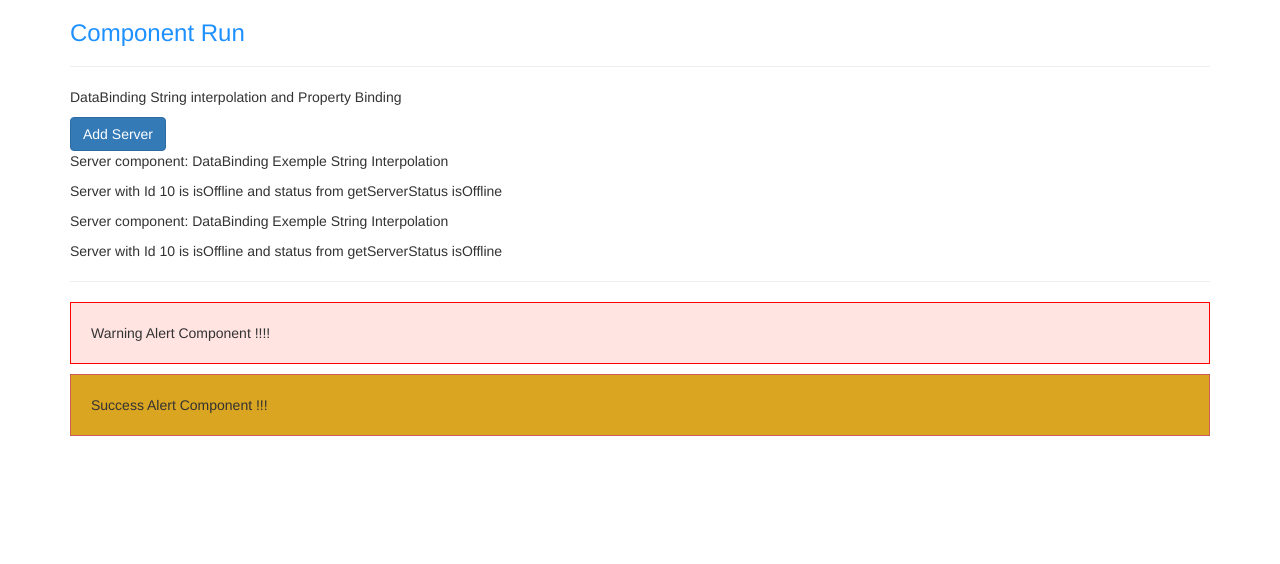
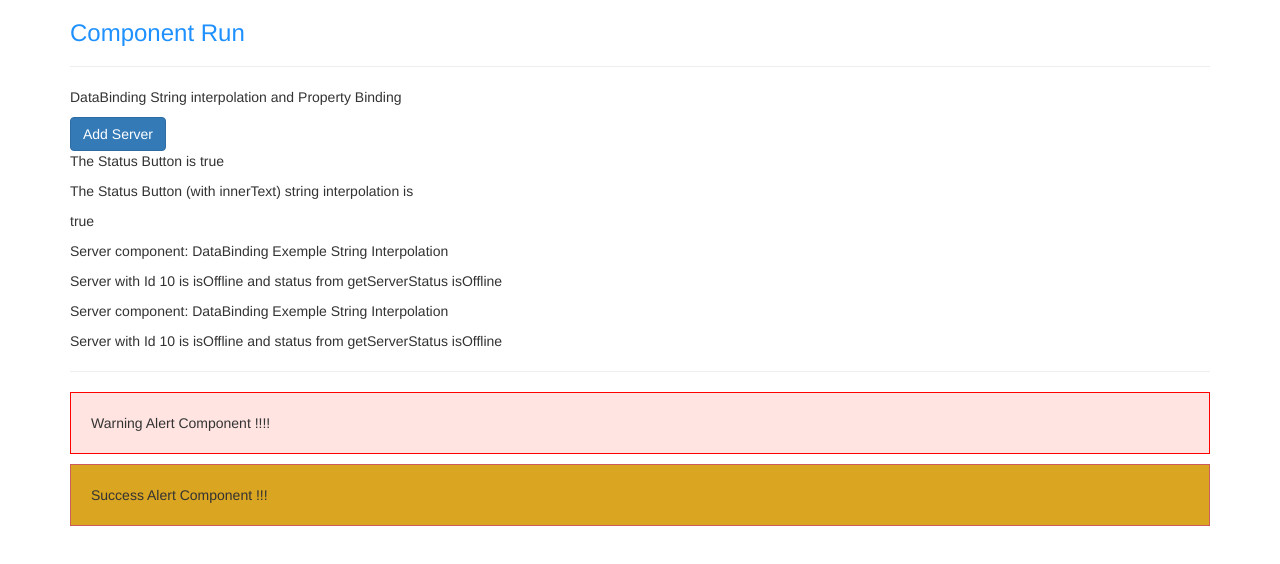
Before and after one commit to wassimajjali/Angular-8-Complete-Guide, an Angular app in the folder Angular8FirstApp/: page / in a window 1280 px wide. Shown: the top 564 px of the page. Built offline with nearby package versions, Linux system fonts and the light colour scheme.

Commit message:
Property Binding vs String interpolation

```diff
--- a/Angular8FirstApp/src/app/servers/servers.component.html
+++ b/Angular8FirstApp/src/app/servers/servers.component.html
@@ -1,4 +1,9 @@
 <p>DataBinding String interpolation and Property Binding</p>
-<button class="btn btn-primary" [disabled]="!AllowNewServer">Add Server</button>
+<button class="btn btn-primary" [disabled]="!allowNewServer">Add Server</button>
+<p>The Status Button is {{allowNewServer}}</p>
+<p>
+    The Status Button (with innerText) string interpolation is
+</p>
+<p [innerText]="allowNewServer"></p>
 <app-server></app-server>
 <app-server></app-server>
--- a/Angular8FirstApp/src/app/servers/servers.component.ts
+++ b/Angular8FirstApp/src/app/servers/servers.component.ts
@@ -15,10 +15,10 @@ import { Component, OnInit } from '@angular/core';
   styleUrls: ['./servers.component.css']
 })
 export class ServersComponent implements OnInit {
-  AllowNewServer = false;
+  allowNewServer = false;
   constructor() {
     setTimeout(()=> {
-      this.AllowNewServer= true
+      this.allowNewServer= true
     },2000);
    }
 
```
